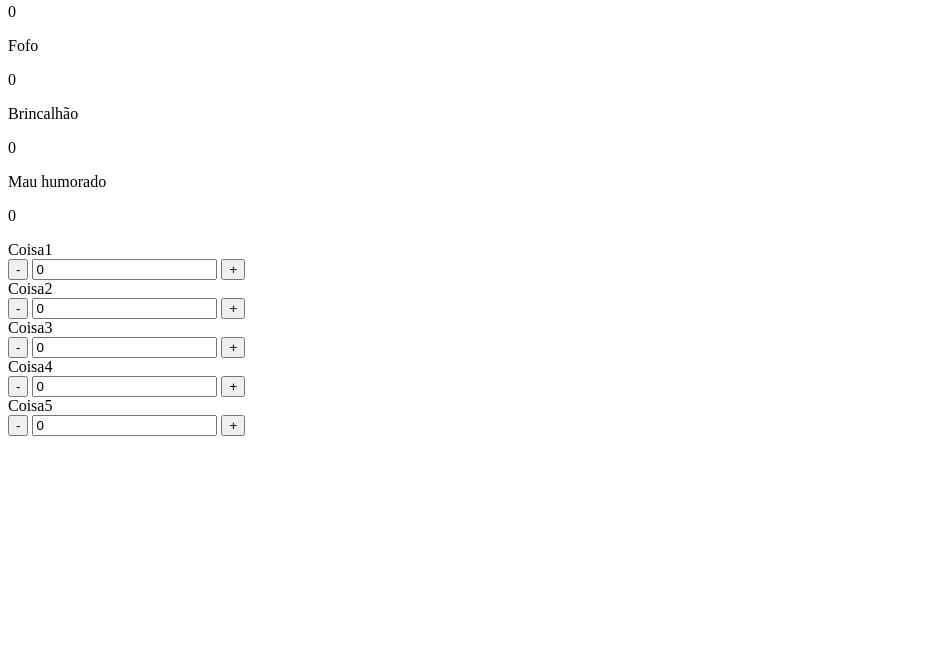
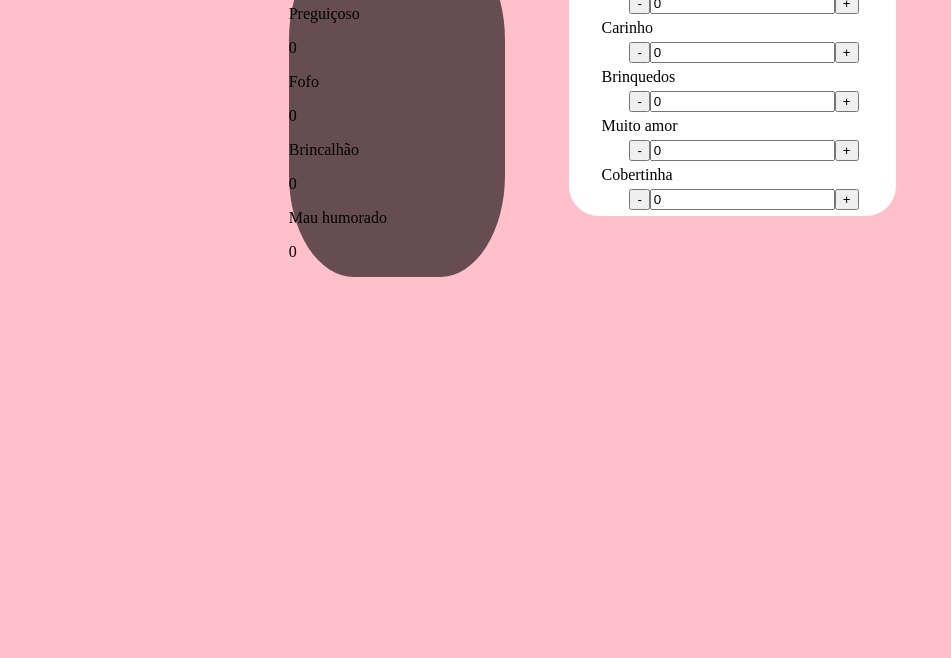
Before and after one commit to FranTadiello/gatinho, a plain HTML site: page index.html in a window 1280 px wide. Shown: the part 142-800 px from the top of the page, without its empty margins (0-951 px from the left). Drawn offline with Linux system fonts and the light colour scheme.

Commit message:
criando estilo e ajustando js

```diff
--- a/index.html
+++ b/index.html
@@ -1,13 +1,12 @@
 <!DOCTYPE html>
-<html lang="pt">
+<html lang="pt-br">
 <head>
     <meta charset="UTF-8">
     <meta http-equiv="X-UA-Compatible" content="IE=edge">
     <meta name="viewport" content="width=device-width, initial-scale=1.0">
+    <link rel="stylesheet" href="style.css">
+
     <title>Criando um gatinho</title>
-
-    <link rel="stylesheet" href="css/style.css">
-
 </head>
 <body>
     <main>
@@ -21,70 +20,70 @@
             <div class="gatometro">
                 <p class="gatometro-titulo">Preguiçoso</p>
                 <div class="gatometro-valor">
-                    <p class="gatometro-numero"> 0 </p>
+                    <p class="gatometro-numero" data-gatometro="preguicoso"> 0 </p>
                 </div>
             </div>
             <div class="gatometro">
                 <p class="gatometro-titulo">Fofo</p>
                 <div class="gatometro-valor">
-                    <p class="gatometro-numero"> 0 </p>
+                    <p class="gatometro-numero" data-gatometro="fofo"> 0 </p>
                 </div>
             </div>
             <div class="gatometro">
                 <p class="gatometro-titulo">Brincalhão</p>
                 <div class="gatometro-valor">
-                    <p class="gatometro-numero"> 0 </p>
+                    <p class="gatometro-numero" data-gatometro="brincalhao"> 0 </p>
                 </div>
             </div>
             <div class="gatometro">
                 <p class="gatometro-titulo">Mau humorado</p>
                 <div class="gatometro-valor">
-                    <p class="gatometro-numero"> 0 </p>
+                    <p class="gatometro-numero" data-gatometro="mauHumor"> 0 </p>
                 </div>
             </div>
         </section>
 
         <section class="coisas">
             <form action="" class="montador">
-                <div class="box montador-conteudo">
+                <div class="montador-conteudo">
                     <div class="conteudo">
-                        <label for="" class="conteudo-titulo">Coisa1</label>
+                        <label for="" class="conteudo-titulo">Comida</label>
                         <div class="controle">
-                            <button class="controle-ajuste" controle="-" >-</button>
-                            <input type="text" class="controle-contador" value="0" contador>
-                            <button class="controle-ajuste" controle="+" >+</button>
+                            <button class="controle-ajuste" data-controle="-" data-parte="comida">-</button>
+                            <input type="text" class="controle-contador" value="0" data-contador>
+                            <button class="controle-ajuste" data-controle="+" data-parte="comida">+</button>
                         </div>
                     </div>
                     <div class="conteudo">
-                        <label for="" class="conteudo-titulo">Coisa2</label>
+                        <label for="" class="conteudo-titulo">Carinho</label>
                         <div class="controle">
-                            <button class="controle-ajuste" controle="-">-</button>
-                            <input type="text" class="controle-contador" value="0" contador>
-                            <button class="controle-ajuste" controle="+">+</button>
+                            <button class="controle-ajuste" data-controle="-" data-parte="carinho">-</button>
+                            <input type="text" class="controle-contador" value="0" data-contador>
+                            <button class="controle-ajuste" data-controle="+" data-parte="carinho">+</button>
                         </div>
                     </div>
                     <div class="conteudo">
-                        <label for="" class="conteudo-titulo">Coisa3</label>
+                        <label for="" class="conteudo-titulo">Brinquedos</label>
                         <div class="controle">
-                            <button class="controle-ajuste" controle="-">-</button>
-                            <input type="text" class="controle-contador" value="0" contador>
-                            <button class="controle-ajuste" controle="+">+</button>
+                            <button class="controle-ajuste" data-controle="-" data-parte="brinquedos">-</button>
+                            <input type="text" class="controle-contador" value="0" data-contador>
+                            <button class="controle-ajuste" data-controle="+" data-parte="brinquedos">+</button>
                         </div>
                     </div>
                     <div class="conteudo">
-                        <label for="" class="conteudo-titulo">Coisa4</label>
+                        <label for="" class="conteudo-titulo">Muito amor</label>
                         <div class="controle">
-                            <button class="controle-ajuste" controle="-">-</button>
-                            <input type="text" class="controle-contador" value="0" contador>
-                            <button class="controle-ajuste" controle="+">+</button>
+                            <button class="controle-ajuste" data-controle="-" data-parte="muitoAmor">-</button>
+                            <input type="text" class="controle-contador" value="0" data-contador>
+                            <button class="controle-ajuste" data-controle="+" data-parte="muitoAmor">+</button>
                         </div>
                     </div>
                     <div class="conteudo">
-                        <label for="" class="conteudo-titulo">Coisa5</label>
+                        <label for="" class="conteudo-titulo">Cobertinha</label>
                         <div class="controle">
-                            <button class="controle-ajuste" controle="-">-</button>
-                            <input type="text" class="controle-contador" value="0" contador>
-                            <button class="controle-ajuste" controle="+">+</button>
+                            <button class="controle-ajuste" data-controle="-" data-parte="cobertinha">-</button>
+                            <input type="text" class="controle-contador" value="0" data-contador>
+                            <button class="controle-ajuste" data-controle="+" data-parte="cobertinha">+</button>
                         </div>
                     </div>
                 </div>
--- a/main.js
+++ b/main.js
@@ -1,18 +1,59 @@
-const controle = document.querySelectorAll("[controle]");
-console.log(controle)
+const controle = document.querySelectorAll("[data-controle]");
+const gatometro = document.querySelectorAll("[data-gatometro]");
+//console.log(gatometro)
+const partes= {
+  "comida": {
+    "preguicoso": 10,
+    "fofo":20,
+    "brincalhao": 20,
+    "mauHumor": -5
+  },
+  "carinho": {
+    "preguicoso": 15,
+    "fofo":15,
+    "brincalhao": 10,
+    "mauHumor": -5
+  },
+  "brinquedo": {
+    "preguicoso": -10,
+    "fofo":15,
+    "brincalhao": 30,
+    "mauHumor": -5
+  },
+  "muitoAmor": {
+    "preguicoso": 10,
+    "fofo":20,
+    "brincalhao": 5,
+    "mauHumor": 1
+},
+  "cobertinha": {
+    "preguicoso": 30,
+    "fofo":20,
+    "brincalhao": -5,
+    "mauHumor": -10
+  }
+}
 
-controle.forEach(
-)
-
-
-const operacao = '+'
-function calcula(operacao, controle) {
-    const i = controle.querySelector("[contador]")
+controle.forEach( (elemento) => {
+    elemento.addEventListener("click", (evento) => {
+        calculaSinal(evento.target.dataset.controle, evento.target.parentNode)
+        atualizaGatometro(evento.target.dataset.parte)
+    })
+})
+//const operacao = '+'
+function calculaSinal(operacao, controle) {
+    const i = controle.querySelector("[data-contador]")
     //console.log(i)
     if(operacao === "-"){
         i.value = parseInt(i.value) - 1
     } else {
         i.value = parseInt(i.value) + 1
     }
-
 }
+function atualizaGatometro(parte){
+    //console.log(parte)
+    gatometro.forEach( (elemento) => {
+        //console.log(elemento.dataset.gatometro)
+        elemento.textContent = parseInt(elemento.textContent) + partes[parte][elemento.dataset.gatometro]
+    })
+}
--- /dev/null
+++ b/style.css
@@ -0,0 +1,44 @@
+:root{
+
+}
+body{
+    background: pink;
+    background-position: center center;
+    background-size: cover cover;
+    padding: 0;
+    margin: 0;
+    font-weight: 200;
+}
+main {
+    width: 80%;
+    height: 80%;
+    margin: 10vh 8vw 10vh 12vw;
+    display: flex;
+    gap: 5vw;
+}
+.box {
+    background: rgba(0,0,0,0.6);
+    border-radius: 30%;
+    border-left: 20px solid var(--main-cinza);
+    height: 100%;
+}
+.coisas {
+    flex-basis: 32%
+}
+.montador {
+    height: 100%;
+
+}
+
+.montador-conteudo {
+    padding: 2em 10%;
+    background-color: white;
+    border-radius: 30px;
+}
+.controle {
+    float: right;
+    display: inline-flex;
+    padding: 5px;
+    align-items: center;
+    align-self: flex-end;
+}
```
